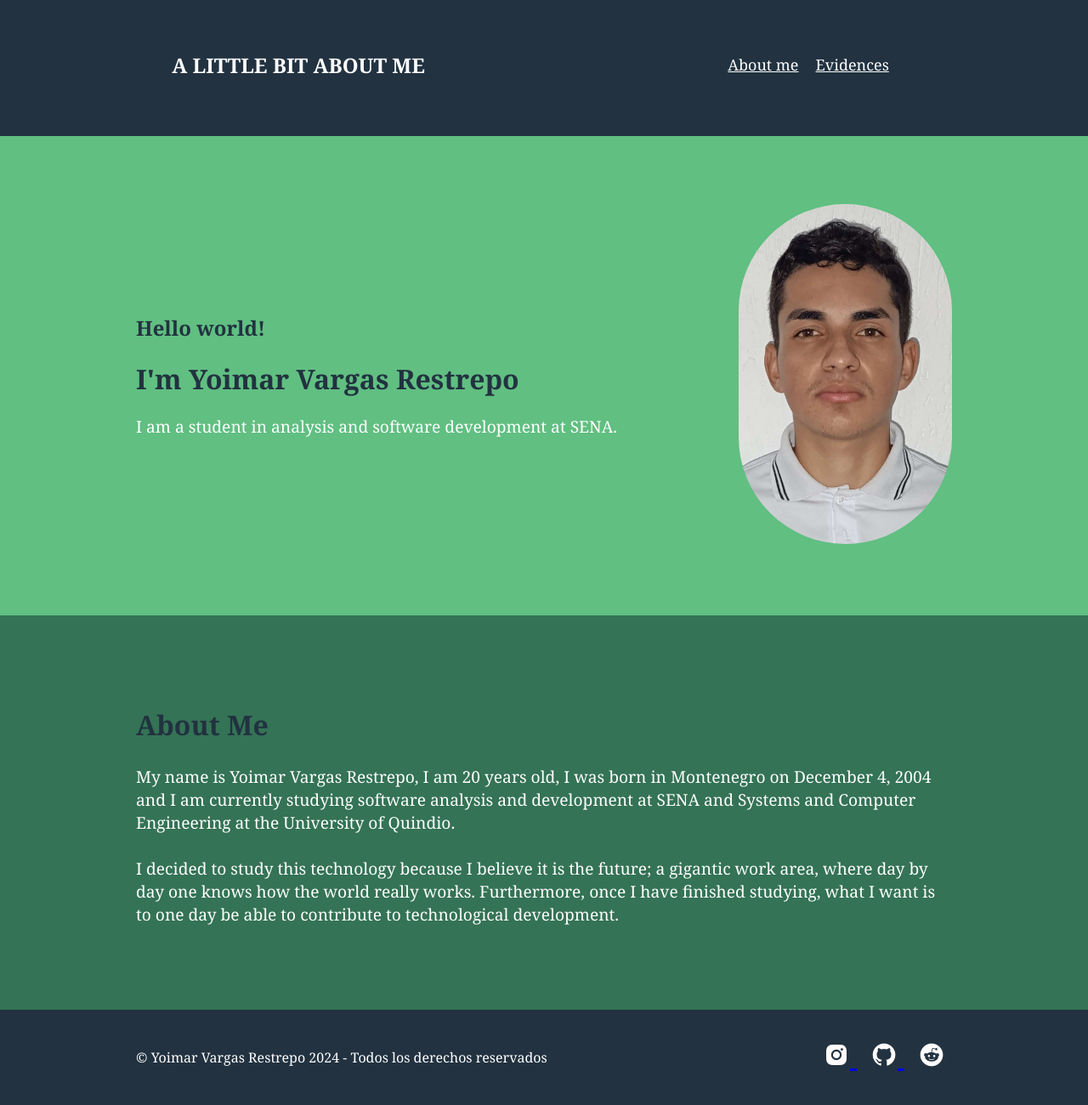
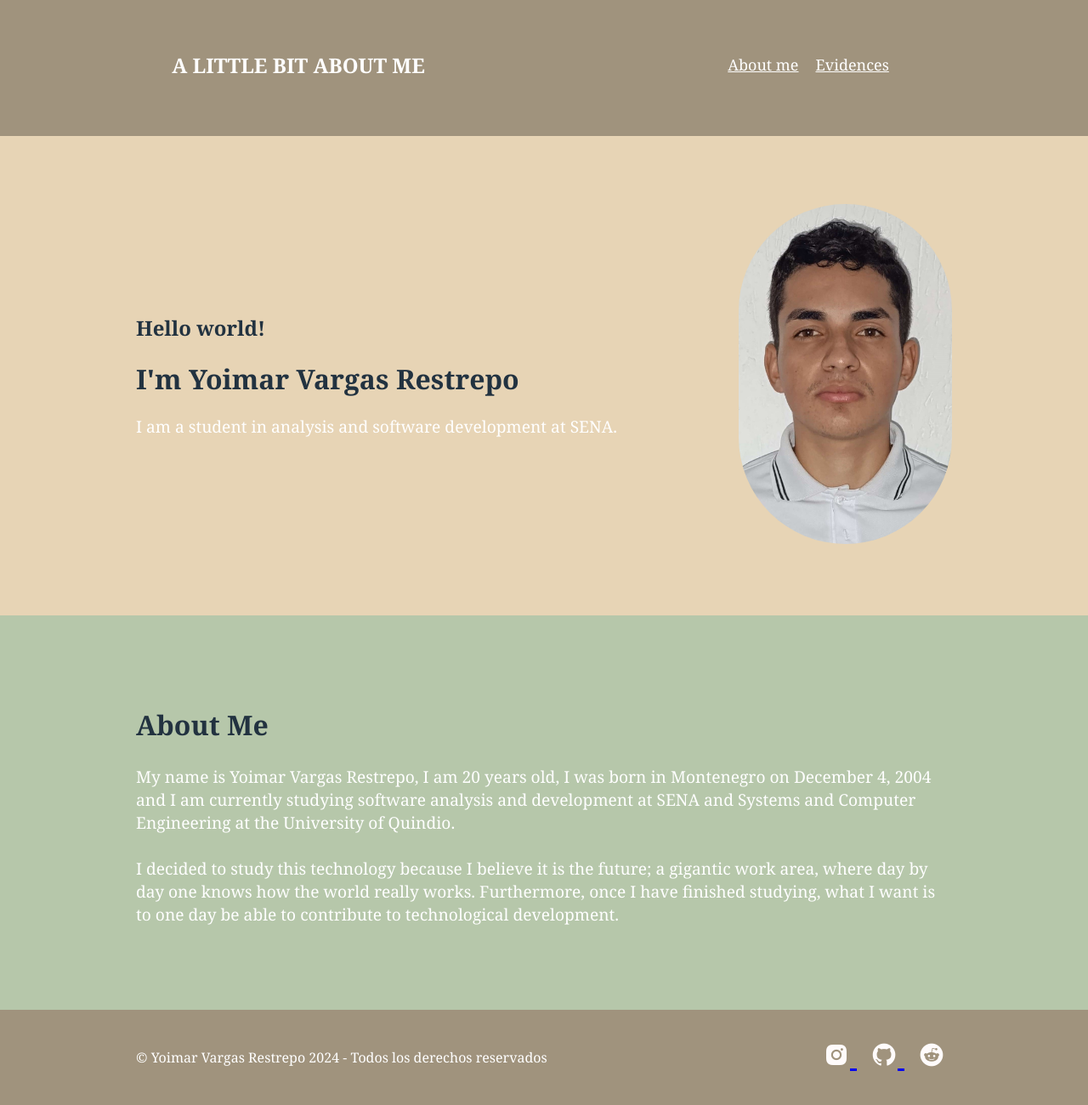
Before and after one commit to Yoimar77/About-me, a plain HTML site: page index.html in a window 1280 px wide. Shown: the whole page at 85% size. Drawn offline with nearby package versions, Linux system fonts and the light colour scheme.

Commit message:
colores lindos

```diff
--- a/pages/page1.css
+++ b/pages/page1.css
@@ -5,7 +5,7 @@ body {
 }
 
 header {
-    background-color: rgb(34, 50, 64);
+    background-color: #A0937D;
     height: 7rem;
 }
 
@@ -24,7 +24,7 @@ header {
 }
 
 .title1 {
-    background-color: rgb(52, 115, 85);
+    background-color: #E7D4B5;
     padding: 1rem;
 }
 
@@ -36,7 +36,7 @@ header {
 }
 
 .evidencies {
-    background-color: rgb(96, 191, 129);
+    background-color:#B6C7AA;
     padding: 5rem;
 }
 
@@ -70,7 +70,7 @@ footer {
     padding-right: 10rem;
     justify-content: space-between;
     display: flex;
-    background-color: rgb(34, 50, 64);
+    background-color: #A0937D;
 }
 
 .copy {
--- a/style.css
+++ b/style.css
@@ -6,7 +6,7 @@ body {
 
 header {
     height: 10rem;
-    background-color:rgb(34, 50, 64);
+    background-color:#A0937D;
 }
 
 .header {
@@ -33,7 +33,7 @@ header {
 }
 
 .image-text {
-    background-color: rgb(96, 191, 129);
+    background-color:#E7D4B5;
     justify-content: space-between;
     display: flex;
     padding-top: 5rem;
@@ -68,7 +68,7 @@ header {
 }
 
 .text-about-me {
-    background-color: rgb(52, 115, 85);
+    background-color: #B6C7AA;
     padding-top: 5rem;
     padding-left: 10rem;
     padding-right: 10rem;
@@ -93,7 +93,7 @@ footer {
     padding-right: 10rem;
     justify-content: space-between;
     display: flex;
-    background-color: rgb(34, 50, 64);
+    background-color: #A0937D;
 }
 
 .copy {
```
